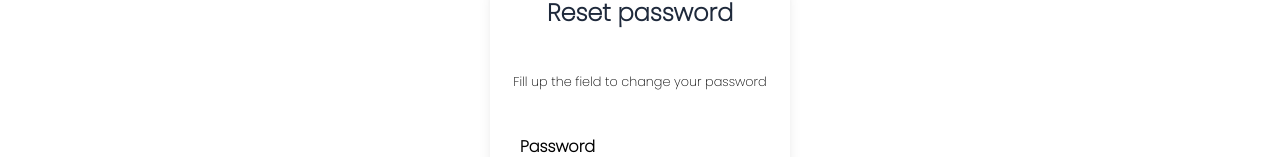
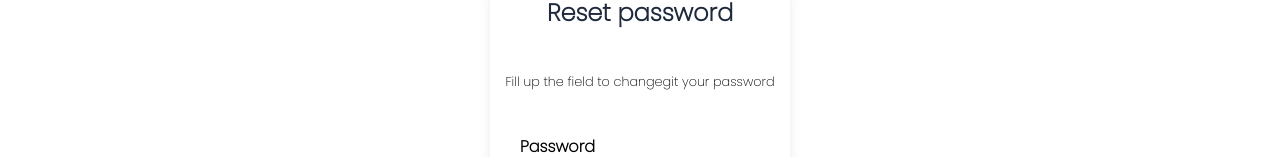
Before and after one commit to Torune9/FAM_FE, a Vue app: page /reset-password in a window 1280 px wide. Shown: the part 314-471 px from the top of the page. Built offline with nearby package versions, Linux system fonts and the light colour scheme.

Commit message:
style: add small tags

```diff
--- a/src/components/ResetPassword.vue
+++ b/src/components/ResetPassword.vue
@@ -5,7 +5,7 @@
     <div class=" w-screen h-screen flex justify-center items-center">
        <div class="rounded-md flex justify-center items-center flex-wrap h-[300px] w-[300px] shadow-lg">
         <h1 class=" text-2xl font-semibold text-slate-800">Reset password</h1>
-        <small>Fill up the field to change your password</small>
+        <small>Fill up the field to changegit  your password</small>
         <form action="#" method="post">
             <label for="password" class=" font-semibold ">Password</label>
             <br>
```
